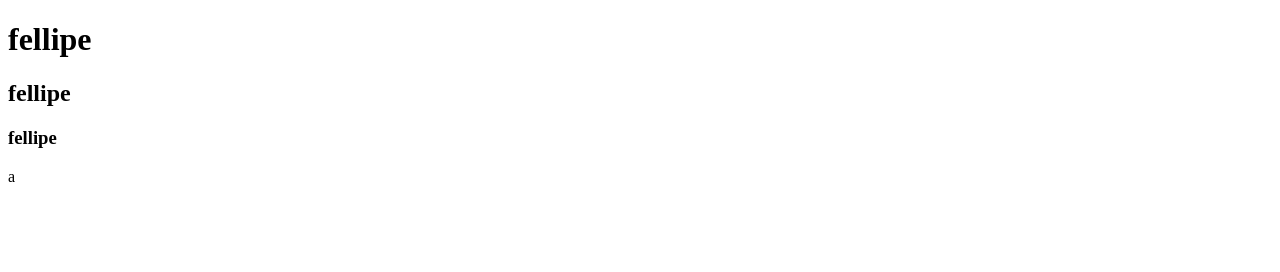
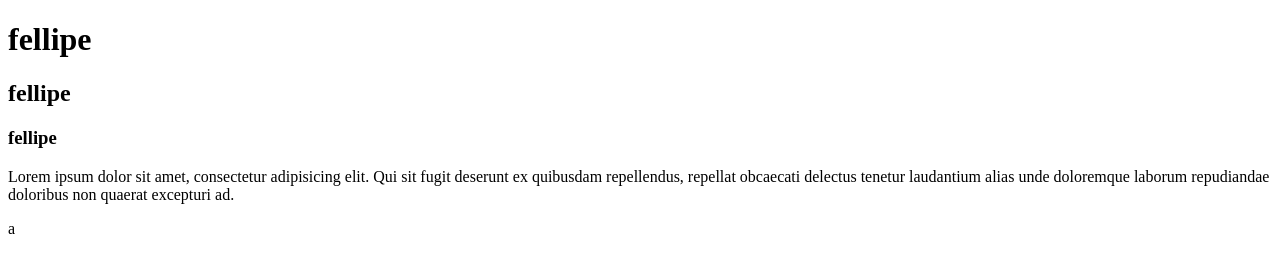
Before and after one commit to fellipefeitosa-art/projeto-2B-2026, a plain HTML site: page index.html in a window 1280 px wide. Drawn offline with Linux system fonts and the light colour scheme.

Commit message:
01/04/2026

```diff
--- a/index.html
+++ b/index.html
@@ -1,5 +1,6 @@
 <!DOCTYPE html>
 <html lang="pr-br">
+
 <head>
     <meta charset="UTF-8">
     <meta name="viewport" content="width=device-width, initial-scale=1.0">
@@ -7,12 +8,16 @@
 </head>
 
 <body>
- <H1> fellipe</H1>
- <h2>fellipe</h2>
- <h3>fellipe</h3>
 
+    <H1> fellipe</H1>
+    <h2>fellipe</h2>
+    <h3>fellipe</h3>
+    <p>Lorem ipsum dolor sit amet, consectetur adipisicing elit. Qui sit fugit deserunt ex quibusdam repellendus,
+        repellat obcaecati delectus tenetur laudantium alias unde doloremque laborum repudiandae doloribus non quaerat
+        excepturi ad.</p>
 
 
 
 </body>
+
 </html>a
```
